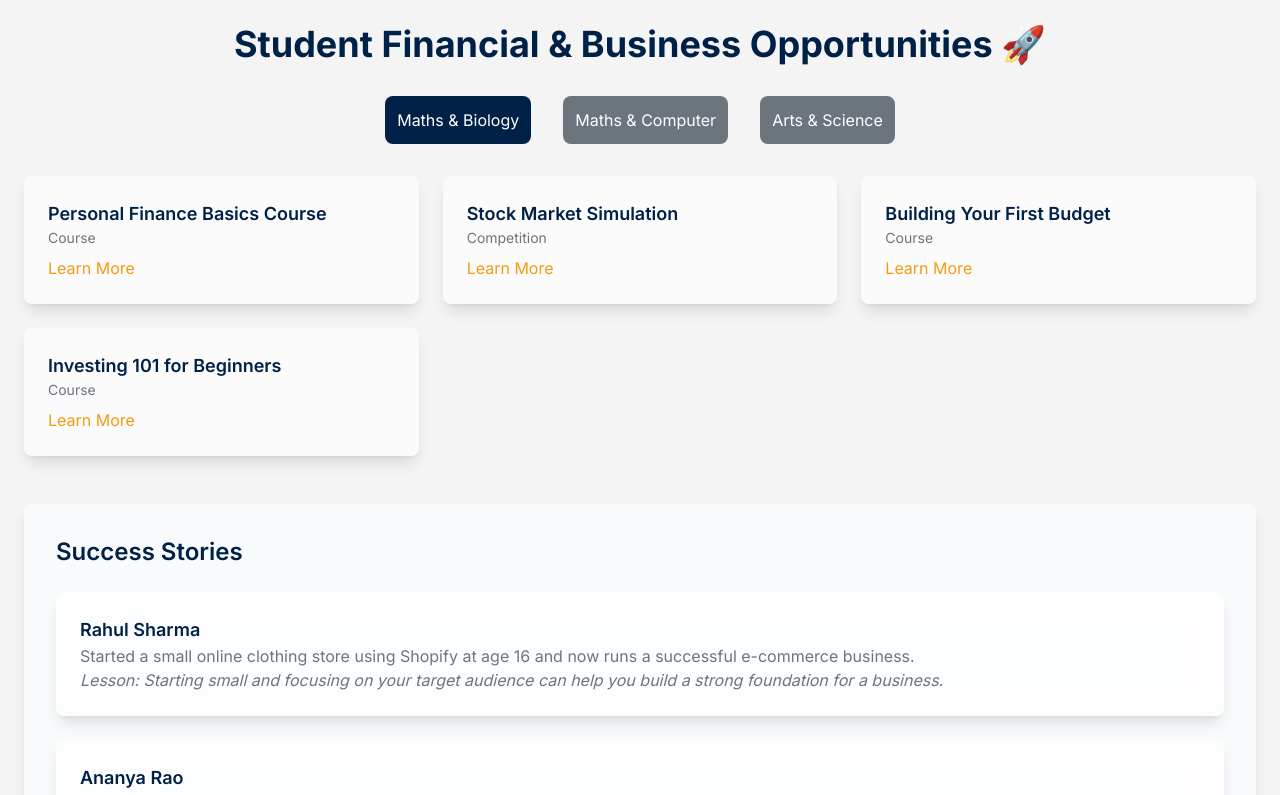
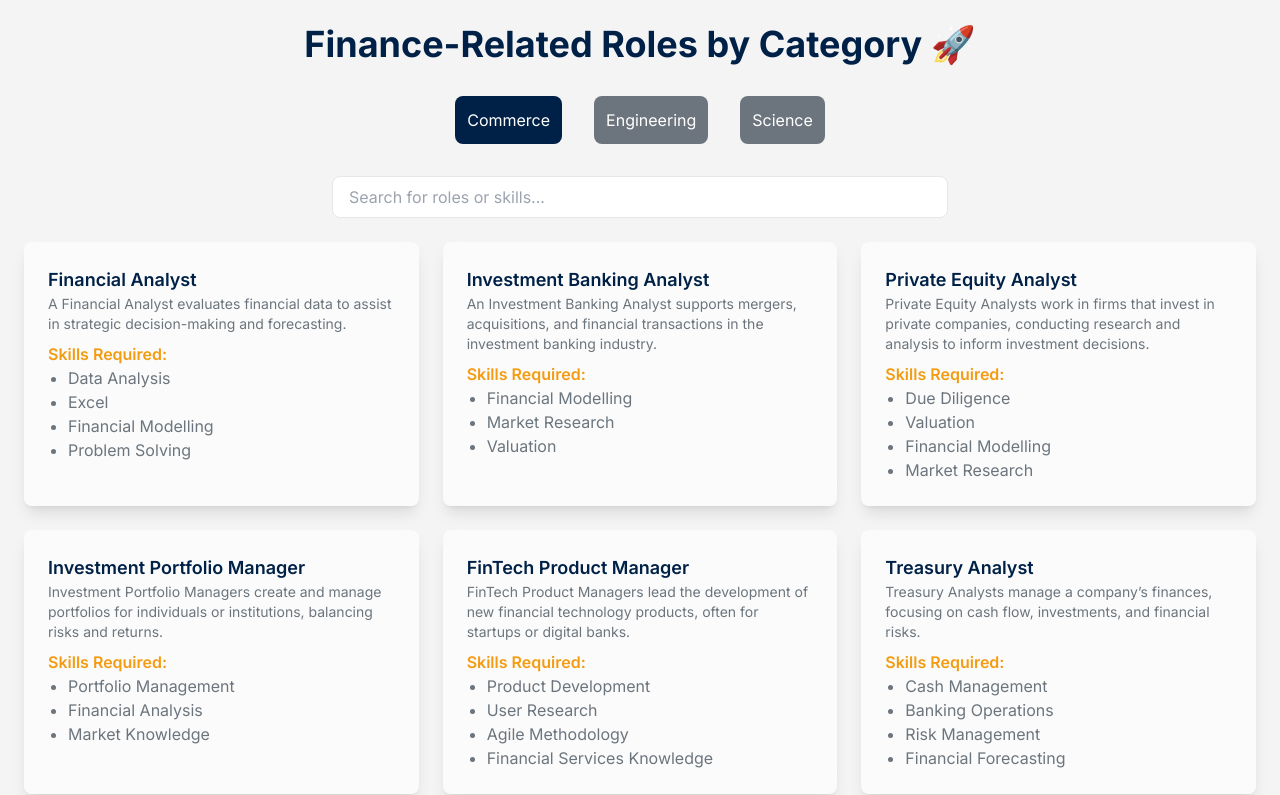
Before and after one commit to Clusters-Config/Fin-Quest, a React (Vite) app in the folder frontend/: page /SideHustleFinder in a window 1280 px wide. Shown: the top 795 px of the page. Built offline with nearby package versions, Linux system fonts and the light colour scheme.

Commit message:
Changed SideHuslteFinder page

```diff
--- a/frontend/src/pages/SideHustleFinder.jsx
+++ b/frontend/src/pages/SideHustleFinder.jsx
@@ -1,92 +1,128 @@
 import React, { useState } from "react";
 
-// Sample activity data
-const activityData = [
-  { id: 1, title: "Personal Finance Basics Course", type: "Course", skills: ["Finance", "Budgeting", "Investing"], link: "#", category: "Maths & Biology" },
-  { id: 2, title: "Entrepreneurship Bootcamp", type: "Bootcamp", skills: ["Business", "Startup", "Marketing"], link: "#", category: "Arts & Science" },
-  { id: 3, title: "Start Your Own Business Challenge", type: "Competition", skills: ["Business", "Marketing", "Strategy"], link: "#", category: "Arts & Science" },
-  { id: 4, title: "Stock Market Simulation", type: "Competition", skills: ["Finance", "Investing", "Stock Market"], link: "#", category: "Maths & Biology" },
-  { id: 5, title: "Social Media Marketing for Small Businesses", type: "Workshop", skills: ["Marketing", "Social Media", "Business"], link: "#", category: "Arts & Science" },
-  { id: 6, title: "Building Your First Budget", type: "Course", skills: ["Finance", "Budgeting", "Planning"], link: "#", category: "Maths & Biology" },
-  { id: 7, title: "Financial Literacy for Teens", type: "Course", skills: ["Finance", "Money Management", "Saving"], link: "#", category: "Maths & Computer" },
-  { id: 8, title: "Startup Idea Pitch Competition", type: "Competition", skills: ["Entrepreneurship", "Pitching", "Business"], link: "#", category: "Arts & Science" },
-  { id: 9, title: "Online Business Development for Students", type: "Workshop", skills: ["Business", "E-commerce", "Marketing"], link: "#", category: "Arts & Science" },
-  { id: 10, title: "Investing 101 for Beginners", type: "Course", skills: ["Investing", "Stock Market", "Finance"], link: "#", category: "Maths & Biology" },
-  { id: 11, title: "Introduction to Coding with Python", type: "Course", skills: ["Programming", "Python", "Problem Solving"], link: "#", category: "Maths & Computer" },
-  { id: 12, title: "Hackathon: Build Your First App", type: "Competition", skills: ["Programming", "App Development", "Teamwork"], link: "#", category: "Maths & Computer" },
-];
-
-// Sample case study data
-const caseStudies = [
-  { id: 1, name: "Rahul Sharma", story: "Started a small online clothing store using Shopify at age 16 and now runs a successful e-commerce business.", lessons: "Starting small and focusing on your target audience can help you build a strong foundation for a business." },
-  { id: 2, name: "Ananya Rao", story: "Won a startup pitch competition with an idea for a student-led tutoring platform, which led to a partnership with a local education center.", lessons: "Having a clear vision and being able to pitch it effectively is crucial to starting a business." },
-];
+// Finance-related roles and skills required for IT/Engineering students
+const financeRoles = {
+  Commerce: [
+    { role: "Financial Analyst", skills: ["Data Analysis", "Excel", "Financial Modelling", "Problem Solving"], description: "A Financial Analyst evaluates financial data to assist in strategic decision-making and forecasting." },
+    { role: "Investment Banking Analyst", skills: ["Financial Modelling", "Market Research", "Valuation"], description: "An Investment Banking Analyst supports mergers, acquisitions, and financial transactions in the investment banking industry." },
+    { role: "Private Equity Analyst", skills: ["Due Diligence", "Valuation", "Financial Modelling", "Market Research"], description: "Private Equity Analysts work in firms that invest in private companies, conducting research and analysis to inform investment decisions." },
+    { role: "Investment Portfolio Manager", skills: ["Portfolio Management", "Financial Analysis", "Market Knowledge"], description: "Investment Portfolio Managers create and manage portfolios for individuals or institutions, balancing risks and returns." },
+    { role: "FinTech Product Manager", skills: ["Product Development", "User Research", "Agile Methodology", "Financial Services Knowledge"], description: "FinTech Product Managers lead the development of new financial technology products, often for startups or digital banks." },
+    { role: "Treasury Analyst", skills: ["Cash Management", "Banking Operations", "Risk Management", "Financial Forecasting"], description: "Treasury Analysts manage a company’s finances, focusing on cash flow, investments, and financial risks." },
+    { role: "Mergers & Acquisitions Analyst", skills: ["Valuation", "Financial Modelling", "Due Diligence", "Market Research"], description: "M&A Analysts support firms involved in mergers, acquisitions, and corporate restructuring activities." },
+    { role: "Credit Analyst", skills: ["Credit Risk Analysis", "Financial Modelling", "Market Research"], description: "Credit Analysts assess the creditworthiness of individuals, companies, or organizations seeking financing." },
+    { role: "Risk Manager", skills: ["Risk Assessment", "Data Analysis", "Financial Modelling"], description: "Risk Managers identify, assess, and mitigate risks within an organization, including market, credit, and operational risks." },
+    { role: "Tax Manager", skills: ["Tax Planning", "Corporate Tax", "Financial Analysis"], description: "Tax Managers oversee corporate tax compliance and work on tax planning strategies for businesses." },
+    { role: "Real Estate Investment Analyst", skills: ["Market Research", "Real Estate Valuation", "Financial Modelling"], description: "Real Estate Investment Analysts evaluate real estate assets to identify investment opportunities." },
+    { role: "Compliance Officer", skills: ["Regulatory Compliance", "Risk Management", "Financial Reporting"], description: "Compliance Officers ensure companies comply with laws and regulations within the financial services sector." },
+    { role: "Venture Capital Analyst", skills: ["Due Diligence", "Market Research", "Valuation"], description: "Venture Capital Analysts research and analyze investment opportunities in emerging startups." },
+    { role: "Corporate Finance Analyst", skills: ["Financial Modelling", "Valuation", "Financial Reporting"], description: "Corporate Finance Analysts provide financial insights and support in corporate finance functions such as capital budgeting and forecasting." },
+    { role: "Internal Auditor", skills: ["Audit Procedures", "Internal Controls", "Financial Analysis"], description: "Internal Auditors review and assess the internal financial processes and controls of a company to ensure accuracy and compliance." }
+  ],
+  Engineering: [
+    { role: "Financial Engineer", skills: ["Programming", "Quantitative Finance", "Risk Management"], description: "Financial Engineers design and develop financial products using mathematical and computational methods." },
+    { role: "Blockchain Developer", skills: ["Blockchain Technology", "Cryptography", "Financial Knowledge"], description: "Blockchain Developers create decentralized applications and systems based on blockchain technology for the finance industry." },
+    { role: "Data Scientist in Finance", skills: ["Data Science", "Machine Learning", "Big Data", "Statistical Analysis"], description: "Data Scientists in Finance use statistical models and algorithms to interpret financial data and support decision-making." },
+    { role: "Quantitative Analyst", skills: ["Quantitative Analysis", "Programming", "Risk Management", "Mathematics"], description: "Quantitative Analysts develop complex models for pricing financial products and managing risks." },
+    { role: "Financial Software Developer", skills: ["Software Development", "Finance APIs", "C++/Java", "Financial Systems"], description: "Financial Software Developers build software applications that support financial services, such as trading platforms or banking apps." },
+    { role: "Financial Data Engineer", skills: ["Data Engineering", "Big Data", "ETL Processes", "Data Modeling"], description: "Financial Data Engineers build systems for collecting, processing, and storing financial data for analytics." },
+    { role: "Algorithmic Trader", skills: ["Algorithm Development", "Machine Learning", "Programming"], description: "Algorithmic Traders use mathematical models and algorithms to automate trading strategies in financial markets." },
+    { role: "Financial Systems Architect", skills: ["System Architecture", "Software Development", "Financial Technology"], description: "Financial Systems Architects design and build large-scale systems that support financial transactions and services." },
+    { role: "Crypto Asset Developer", skills: ["Blockchain", "Cryptography", "Smart Contracts"], description: "Crypto Asset Developers create and maintain decentralized applications and platforms for cryptocurrencies." },
+    { role: "Big Data Analyst in Finance", skills: ["Big Data", "Data Analytics", "Machine Learning"], description: "Big Data Analysts use massive datasets to analyze trends and make predictions within the financial industry." },
+    { role: "Machine Learning Engineer", skills: ["Machine Learning", "Python", "Data Science"], description: "Machine Learning Engineers develop algorithms and models that allow systems to make predictions based on financial data." },
+    { role: "Cloud Financial Engineer", skills: ["Cloud Computing", "Financial Modelling", "Data Management"], description: "Cloud Financial Engineers develop cloud-based solutions to manage financial transactions and data analytics." },
+    { role: "IT Security Analyst", skills: ["Cybersecurity", "Network Security", "Risk Management"], description: "IT Security Analysts ensure the integrity and security of financial data systems against cyber threats." },
+    { role: "DevOps Engineer for Financial Platforms", skills: ["DevOps", "Cloud Infrastructure", "Automation"], description: "DevOps Engineers build and maintain scalable infrastructure for financial platforms and services." }
+  ],
+  Science: [
+    { role: "Credit Risk Analyst", skills: ["Credit Analysis", "Financial Modelling", "Risk Management", "Data Analysis"], description: "Credit Risk Analysts evaluate the creditworthiness of individuals and companies to mitigate risks." },
+    { role: "Actuary", skills: ["Risk Assessment", "Statistics", "Mathematics", "Probability Theory"], description: "Actuaries assess financial risks and uncertainties in insurance, pension funds, and other financial services." },
+    { role: "Tax Technology Consultant", skills: ["Tax Law", "Software Development", "Data Analysis", "Automation"], description: "Tax Technology Consultants develop systems to automate tax compliance and planning processes using technology." },
+    { role: "Digital Asset Analyst", skills: ["Cryptocurrency", "Blockchain", "Financial Analysis", "Digital Assets"], description: "Digital Asset Analysts evaluate the financial value of digital assets like cryptocurrencies and NFTs, focusing on market trends and investments." },
+    { role: "Investment Banking Analyst", skills: ["Financial Modelling", "Market Research", "Valuation"], description: "An Investment Banking Analyst supports mergers, acquisitions, and financial transactions in the investment banking industry." },
+    { role: "Financial Analyst", skills: ["Data Analysis", "Excel", "Financial Modelling", "Problem Solving"], description: "A Financial Analyst evaluates financial data to assist in strategic decision-making and forecasting." },
+    { role: "Biostatistician", skills: ["Statistics", "Data Analysis", "Risk Assessment"], description: "Biostatisticians apply statistical methods to analyze data from the health and pharmaceutical industries." },
+    { role: "Sustainability Analyst", skills: ["Sustainability Reporting", "Financial Modelling", "Environmental Impact"], description: "Sustainability Analysts assess financial strategies and policies with respect to sustainability and environmental impact." },
+    { role: "Financial Data Scientist", skills: ["Data Science", "Machine Learning", "Big Data", "Financial Analytics"], description: "Financial Data Scientists use machine learning models and data analytics to forecast trends and market behavior." },
+    { role: "Healthcare Financial Analyst", skills: ["Financial Modelling", "Healthcare Systems", "Data Analysis"], description: "Healthcare Financial Analysts evaluate financial performance within the healthcare industry, focusing on hospital operations and insurance markets." },
+    { role: "Investment Risk Analyst", skills: ["Risk Assessment", "Portfolio Management", "Market Research"], description: "Investment Risk Analysts focus on analyzing and managing risks in investment portfolios and strategies." },
+    { role: "Pension Fund Manager", skills: ["Pension Fund Management", "Financial Modelling", "Regulatory Knowledge"], description: "Pension Fund Managers are responsible for managing pension funds and ensuring long-term investment growth." },
+    { role: "Economic Research Analyst", skills: ["Econometrics", "Economic Modeling", "Financial Data Analysis"], description: "Economic Research Analysts gather and analyze economic data to provide insights into financial markets and economic conditions." },
+    { role: "Insurance Risk Analyst", skills: ["Insurance Risk Modelling", "Data Analysis", "Market Research"], description: "Insurance Risk Analysts assess the financial risk associated with insurance products and policies." }
+  ]
+};
 
 const SideHustleFinder = () => {
-  const [selectedCategory, setSelectedCategory] = useState("Maths & Biology");
-  const [filteredActivities, setFilteredActivities] = useState(
-    activityData.filter((activity) => activity.category === selectedCategory)
-  );
+  const [selectedCategory, setSelectedCategory] = useState("Commerce");
+  const [filteredRoles, setFilteredRoles] = useState(financeRoles[selectedCategory]);
+  const [searchQuery, setSearchQuery] = useState("");
 
   const handleCategorySelect = (category) => {
     setSelectedCategory(category);
-    setFilteredActivities(activityData.filter((activity) => activity.category === category));
+    setFilteredRoles(financeRoles[category]);
   };
+
+  const handleSearchChange = (event) => {
+    setSearchQuery(event.target.value);
+  };
+
+  const filteredResults = filteredRoles.filter((role) =>
+    role.role.toLowerCase().includes(searchQuery.toLowerCase()) ||
+    role.skills.some(skill => skill.toLowerCase().includes(searchQuery.toLowerCase()))
+  );
 
   return (
     <div className="min-h-screen bg-[#F4F4F4]">
       {/* Main Content */}
       <div className="p-6">
-        <h2 className="text-4xl font-bold text-[#002147] text-center mb-8">Student Financial & Business Opportunities 🚀</h2>
+        <h2 className="text-4xl font-bold text-[#002147] text-center mb-8">Finance-Related Roles by Category 🚀</h2>
 
         {/* Category Buttons */}
         <div className="flex justify-center space-x-8 mb-8">
-          {["Maths & Biology", "Maths & Computer", "Arts & Science"].map((category) => (
+          {["Commerce", "Engineering", "Science"].map((category) => (
             <button
               key={category}
               onClick={() => handleCategorySelect(category)}
-              className={`p-3 rounded-lg text-white transition duration-300 ease-in-out hover:bg-[#F39C12] ${
-                selectedCategory === category ? "bg-[#002147]" : "bg-[#6C757D]"
-              }`}
+              className={`p-3 rounded-lg text-white transition duration-300 ease-in-out hover:bg-[#F39C12] ${selectedCategory === category ? "bg-[#002147]" : "bg-[#6C757D]"}`}
             >
               {category}
             </button>
           ))}
         </div>
 
-        {/* Activity Listings */}
+        {/* Search Bar */}
+        <div className="flex justify-center mb-6">
+          <input
+            type="text"
+            value={searchQuery}
+            onChange={handleSearchChange}
+            placeholder="Search for roles or skills..."
+            className="px-4 py-2 border rounded-lg w-1/2 focus:outline-none focus:ring-2 focus:ring-[#F39C12] text-[#002147]"
+          />
+        </div>
+
+        {/* Role Listings */}
         <div className="grid grid-cols-1 md:grid-cols-2 lg:grid-cols-3 gap-6">
-          {filteredActivities.length > 0 ? (
-            filteredActivities.map((activity) => (
+          {filteredResults.length > 0 ? (
+            filteredResults.map((role, index) => (
               <div
-                key={activity.id}
+                key={index}
                 className="bg-white bg-opacity-60 backdrop-blur-md p-6 rounded-lg shadow-lg transition transform hover:scale-105 duration-300 ease-in-out"
               >
-                <h4 className="text-lg font-semibold text-[#002147]">{activity.title}</h4>
-                <p className="text-sm text-[#6C757D]">{activity.type}</p>
-                <a href={activity.link} className="text-[#F39C12] hover:underline mt-2 block">
-                  Learn More
-                </a>
+                <h4 className="text-lg font-semibold text-[#002147]">{role.role}</h4>
+                <p className="text-sm text-[#6C757D]">{role.description}</p>
+                <p className="font-semibold text-[#F39C12] mt-2">Skills Required:</p>
+                <ul className="list-disc ml-5">
+                  {role.skills.map((skill, idx) => (
+                    <li key={idx} className="text-[#6C757D]">{skill}</li>
+                  ))}
+                </ul>
               </div>
             ))
           ) : (
-            <p className="text-[#6C757D]">No opportunities found. Try another category.</p>
+            <p className="text-[#6C757D]">No roles found. Try another category or search.</p>
           )}
-        </div>
-
-        {/* Case Studies Section */}
-        <div className="mt-12 bg-[#F8FAFC] p-8 rounded-lg shadow-lg">
-          <h3 className="text-2xl font-semibold text-[#002147] mb-6">Success Stories</h3>
-          {caseStudies.map((caseStudy) => (
-            <div
-              key={caseStudy.id}
-              className="bg-white bg-opacity-60 backdrop-blur-md p-6 rounded-lg shadow-lg mb-6"
-            >
-              <h4 className="text-lg font-semibold text-[#002147]">{caseStudy.name}</h4>
-              <p className="text-[#6C757D]">{caseStudy.story}</p>
-              <p className="italic text-[#6C757D]">Lesson: {caseStudy.lessons}</p>
-            </div>
-          ))}
         </div>
       </div>
 
```
